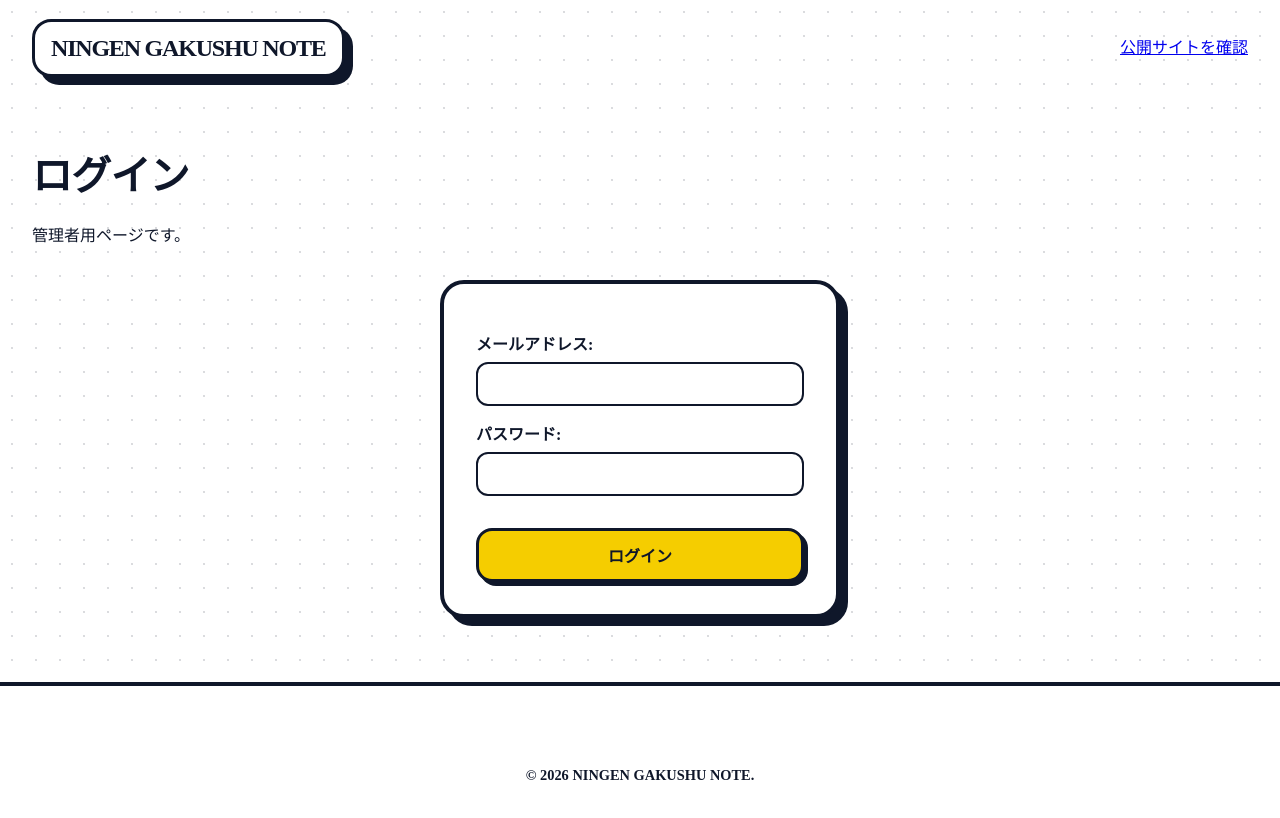
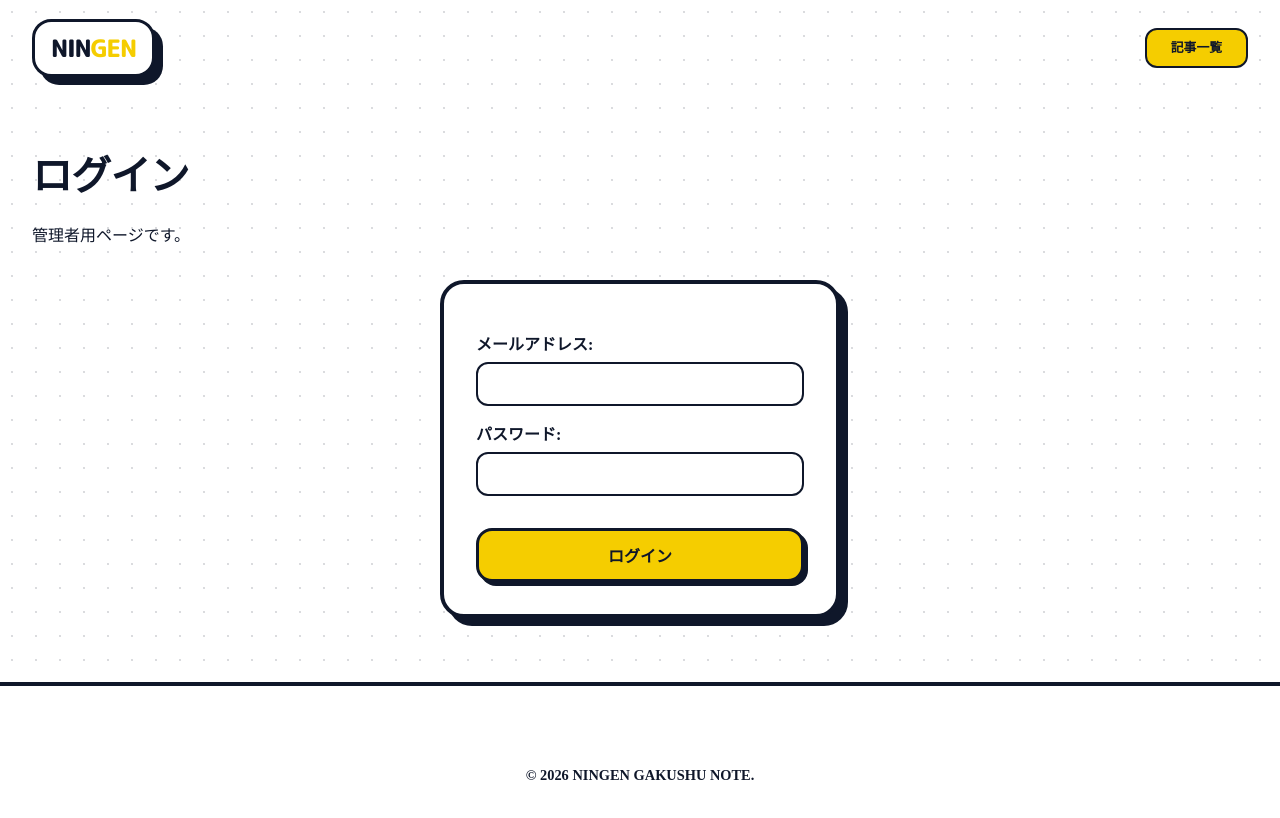
Before and after one commit to ningengakushu-dot/ningen_note, a Next.js app in the folder ningen_note/: page /login in a window 1280 px wide. Shown: the top 818 px of the page. Built offline with nearby package versions, Linux system fonts and the light colour scheme.

Commit message:
UI/UX改善。問題なさそうならデプロイへ。

```diff
--- a/ningen_note/app/admin/layout.tsx
+++ b/ningen_note/app/admin/layout.tsx
@@ -1,6 +1,4 @@
 "use client"
-import Link from "next/link"
-import { logout } from "@/lib/actions"
 import Header from "@/components/Header"
 
 export default function AdminLayout({ children }: { children: React.ReactNode }) {
--- a/ningen_note/app/admin/page.tsx
+++ b/ningen_note/app/admin/page.tsx
@@ -38,8 +38,10 @@ export default async function Home() {
     } else {
         return (
             <main>
-                <h2>記事一覧</h2>
-                <Link href="/admin/create">+ 新規記事を作成</Link>
+                <div className="admin-header">
+                    <h2>記事一覧</h2>
+                    <Link href="/admin/create" className="btn-yellow">+ 新規作成</Link>
+                </div>
                 <table>
                     <thead>
                         <tr>
--- a/ningen_note/app/layout.tsx
+++ b/ningen_note/app/layout.tsx
@@ -1,10 +1,13 @@
 import type { Metadata } from "next"
-import { Inter, Noto_Sans_JP } from "next/font/google"
+import { Inter, Noto_Sans_JP, M_PLUS_Rounded_1c } from "next/font/google"
 import "./globals.css"
 import Footer from "@/components/Footer"
 
+
 const inter = Inter({ subsets: ["latin"], variable: "--font-inter" })
 const notoSansJP = Noto_Sans_JP({ subsets: ["latin"], variable: "--font-noto-sans-jp" })
+const mPlusRounded = M_PLUS_Rounded_1c({ weight: ["700", "800"], subsets: ["latin"], variable: "--font-mplus-rounded" })
+
 
 export const metadata: Metadata = {
   title: "NINGEN GAKUSHU NOTE",
@@ -18,7 +21,7 @@ export default function RootLayout({
 }>) {
   return (
     <html lang="ja">
-      <body className={`${inter.variable} ${notoSansJP.variable}`}>
+      <body className={`${inter.variable} ${notoSansJP.variable} ${mPlusRounded.variable}`}>
         {children}
         <Footer />
       </body>
--- a/ningen_note/components/Header.tsx
+++ b/ningen_note/components/Header.tsx
@@ -1,8 +1,20 @@
 "use client"
 import Link from "next/link"
 import { logout } from "@/lib/actions"
+import { useState, useEffect } from "react" //スクロール検知用
+
 
 export default function Header({ mode = "public" }: { mode?: "public" | "admin" | "login" }) {
+
+    // スクロール時にロゴが変化
+    const [scrolled, setScrolled] = useState(false)
+    useEffect(() => {
+        const onScroll = () => setScrolled(window.scrollY > 50)
+        window.addEventListener("scroll", onScroll)
+        return () => window.removeEventListener("scroll", onScroll)
+    }, [])
+
+
     const pushLogout = async () => {
         await logout()
         window.location.href = "/login"
@@ -11,20 +23,24 @@ export default function Header({ mode = "public" }: { mode?: "public" | "admin"
     if (mode === "admin") {
         navLinks =
             <>
-                <Link href="/" target="_blank">公開サイトを確認</Link><button onClick={pushLogout}>ログアウト</button>
+                <button onClick={pushLogout} className="nav-link nav-link--muted" >ログアウト</button>
+                <Link href="/" target="_blank" className="btn-preview" >公開サイトを確認</Link>
             </>
     } else if (mode === "login") {
-        navLinks = <Link href="/" target="_blank">公開サイトを確認</Link>
+        navLinks = <Link href="/" className="nav-btn">記事一覧</Link>
     } else {
-        navLinks = <Link href="/login">管理者ログイン</Link>
+        navLinks =
+            <>
+                <Link href="/admin" className="nav-link nav-link--muted">管理画面</Link>
+                <Link href="/" className="nav-btn">記事一覧</Link>
+            </>
     }
 
     return (
-        <header>
+        <header className={scrolled ? "scrolled" : ""}>
             <div>
-                <Link href="/" className="logo" >NINGEN GAKUSHU NOTE</Link>
-                <nav>{navLinks}</nav>
-
+                <Link href="https://ningengakushu.com/" className="logo" >NIN<span>GEN</span></Link>
+                <nav className="nav-desktop">{navLinks}</nav>
             </div>
         </header>
     )
```
Also changed, not shown: ningen_note/app/posts/[slug]/page.tsx (+4 -5 lines).
